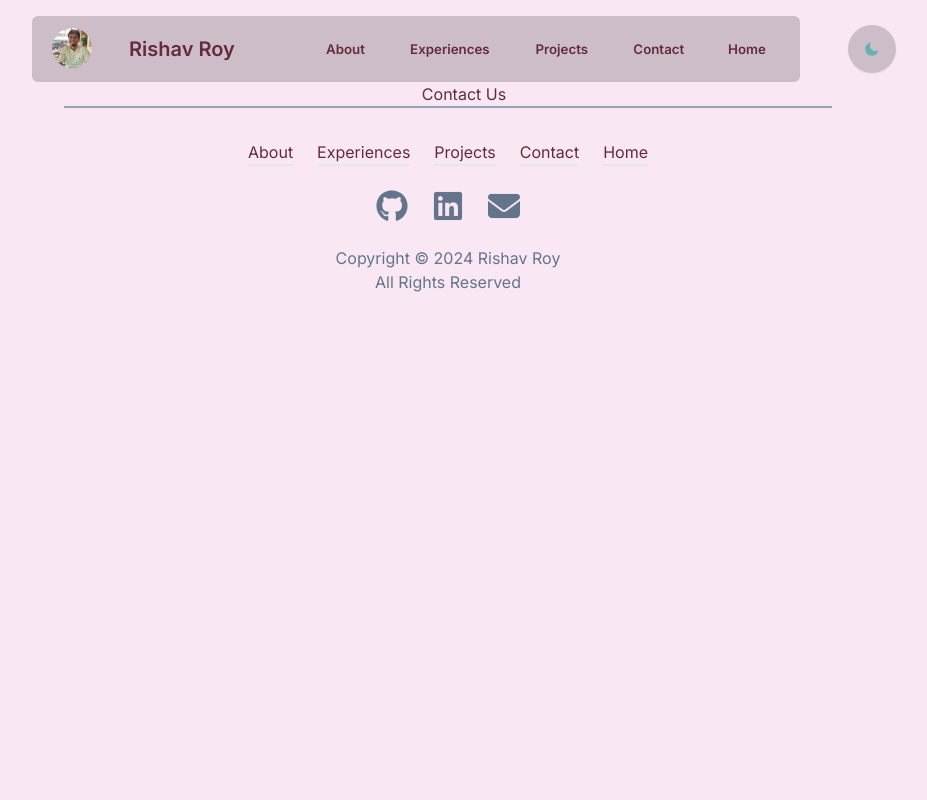
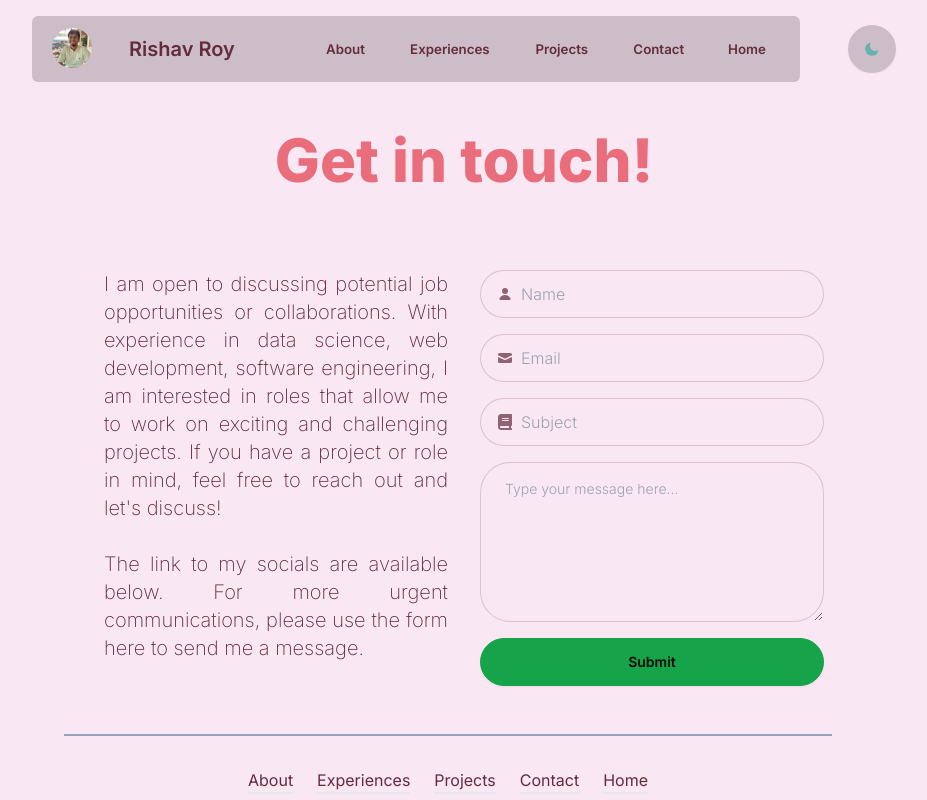
Before and after one commit to rishavroy97/portfolio, a Next.js app: page /contact in a window 1280 px wide. Shown: the top 800 px of the page, without its empty margins (176-1103 px from the left). Built offline with nearby package versions, Linux system fonts and the light colour scheme.

Commit message:
Contacts Page

```diff
--- a/app/components/Footer.tsx
+++ b/app/components/Footer.tsx
@@ -1,4 +1,7 @@
 import Link from "next/link"
+
+const date = new Date();
+const year = date.getFullYear();
 
 const Footer = () => {
     return (
@@ -29,7 +32,7 @@ const Footer = () => {
                     </a>
                 </div>
                 <div className="flex flex-col items-center justify-center">
-                    <h3 className="text-slate-500">Copyright © 2024 Rishav Roy</h3>
+                    <h3 className="text-slate-500">Copyright © {year} Rishav Roy</h3>
                     <h3 className="text-slate-500">All Rights Reserved</h3>
                 </div>
             </div>
--- /dev/null
+++ b/app/contact/Contact.module.css
@@ -0,0 +1,31 @@
+.contact {
+    display: flex;
+    flex-direction: column;
+    gap: 4rem;
+    justify-content: center;
+    align-items: center;
+    padding: 3rem 0;
+    width: 75vw;
+}
+
+.caption {
+    display: flex;
+    flex-direction: column;
+    align-items: center;
+    justify-content: center;
+    width: 75%;
+}
+
+.content {
+    display: flex;
+    flex-direction: row;
+    align-items: start;
+    gap: 2rem;
+    width: 75%;
+}
+
+@media (max-width: 1024px) {
+    .content {
+        flex-direction: column;
+    }
+}
--- /dev/null
+++ b/app/contact/ContactForm.tsx
@@ -0,0 +1,50 @@
+"use client";
+
+import { useState } from "react";
+
+const ContactForm = () => {
+
+    const [name, setName] = useState('');
+    const [email, setEmail] = useState('');
+    const [message, setMessage] = useState('');
+    const [subject, setSubject] = useState('');
+
+    const handleSubmit = (e: any) => {
+        e.preventDefault();
+        const br = `%0D%0A`;
+        const body = `
+            You got a new message from: ${br}${br}
+            Name: ${name}${br}
+            Email: ${email}${br}${br}
+
+            Message: ${br}
+            ${message}${br}${br}
+
+            Regards,${br}
+            Portfolio Connect
+        `;
+        window.open(`mailto:rr4577@nyu.edu?subject=${subject}&body=${body}`);
+    };
+
+    return (
+        <form className="form-control flex flex-col gap-4">
+            <label className="input input-bordered flex items-center gap-2">
+                <svg xmlns="http://www.w3.org/2000/svg" viewBox="0 0 16 16" fill="currentColor" className="w-4 h-4 opacity-70"><path d="M8 8a3 3 0 1 0 0-6 3 3 0 0 0 0 6ZM12.735 14c.618 0 1.093-.561.872-1.139a6.002 6.002 0 0 0-11.215 0c-.22.578.254 1.139.872 1.139h9.47Z" /></svg>
+                <input type="text" className="grow" placeholder="Name" value={name} onChange={e => setName(e.target.value)} required={true} />
+            </label>
+            <label className="input input-bordered flex items-center gap-2">
+                <svg xmlns="http://www.w3.org/2000/svg" viewBox="0 0 16 16" fill="currentColor" className="w-4 h-4 opacity-70"><path d="M2.5 3A1.5 1.5 0 0 0 1 4.5v.793c.026.009.051.02.076.032L7.674 8.51c.206.1.446.1.652 0l6.598-3.185A.755.755 0 0 1 15 5.293V4.5A1.5 1.5 0 0 0 13.5 3h-11Z" /><path d="M15 6.954 8.978 9.86a2.25 2.25 0 0 1-1.956 0L1 6.954V11.5A1.5 1.5 0 0 0 2.5 13h11a1.5 1.5 0 0 0 1.5-1.5V6.954Z" /></svg>
+                <input type="email" className="grow" placeholder="Email" value={email} onChange={e => setEmail(e.target.value)} required={true} />
+            </label>
+            <label className="input input-bordered flex items-center gap-2">
+                <svg xmlns="http://www.w3.org/2000/svg" viewBox="0 0 448 512" fill="currentColor" className="w-4 h-4 opacity-70"><path d="M96 0C43 0 0 43 0 96V416c0 53 43 96 96 96H384h32c17.7 0 32-14.3 32-32s-14.3-32-32-32V384c17.7 0 32-14.3 32-32V32c0-17.7-14.3-32-32-32H384 96zm0 384H352v64H96c-17.7 0-32-14.3-32-32s14.3-32 32-32zm32-240c0-8.8 7.2-16 16-16H336c8.8 0 16 7.2 16 16s-7.2 16-16 16H144c-8.8 0-16-7.2-16-16zm16 48H336c8.8 0 16 7.2 16 16s-7.2 16-16 16H144c-8.8 0-16-7.2-16-16s7.2-16 16-16z" /></svg>
+                <input type="text" className="grow" placeholder="Subject" value={subject} onChange={e => setSubject(e.target.value)} required={true} />
+            </label>
+            <textarea placeholder="Type your message here..." className="textarea textarea-bordered textarea-lg text-sm min-h-40" value={message} onChange={e => setMessage(e.target.value)}>
+            </textarea>
+            <button type="submit" role="button" className="btn btn-success" onClick={handleSubmit}>Submit</button>
+        </form>
+    )
+}
+
+export default ContactForm
--- a/app/contact/page.tsx
+++ b/app/contact/page.tsx
@@ -1,10 +1,28 @@
-import React from 'react'
+import styles from "./Contact.module.css";
+import ContactForm from "./ContactForm";
 
 const Contact = () => {
   return (
-    <div>
-      Contact Us
-    </div>
+    <>
+      <div className={styles.contact}>
+        <div className={styles.caption}>
+          <h1 className="text-6xl text-primary font-extrabold pb-4">Get in touch!</h1>
+        </div>
+        <div className={styles.content + " text-xl font-light"}>
+          <div className="text-justify flex-1 font-extralight">
+            I am open to discussing potential job opportunities or collaborations. With experience in data science, web development, software engineering, I am interested in roles that allow me to work on exciting and challenging projects. If you have a project or role in mind, feel free to reach out and let&apos;s discuss!
+
+            <br />
+            <br />
+
+            The link to my socials are available below. For more urgent communications, please use the form here to send me a message.
+          </div>
+          <div className="flex-1">
+            <ContactForm />
+          </div>
+        </div>
+      </div>
+    </>
   )
 }
 
--- a/package.json
+++ b/package.json
@@ -9,6 +9,8 @@
     "lint": "next lint"
   },
   "dependencies": {
+    "@apollo/client": "^3.10.5",
+    "graphql": "^16.8.2",
     "next": "14.2.3",
     "react": "^18",
     "react-dom": "^18"
```
Also changed, not shown: 1 other file (tests, documents, lock files or other folders).
